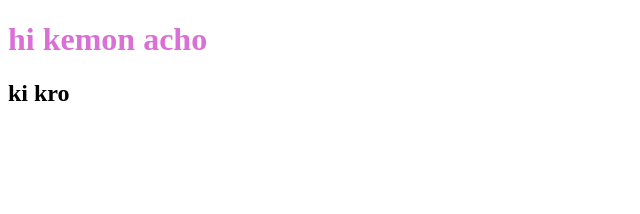
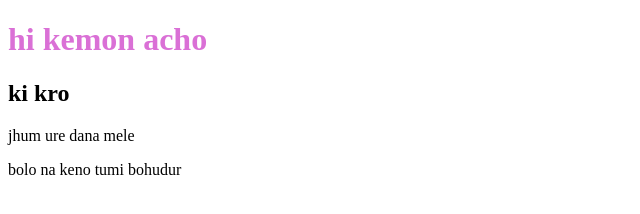
Before and after one commit to arishossen/first-repo, a plain HTML site: page index.html in a window 1280 px wide. Shown: the whole page, without its empty margins (0-640 px from the left). Drawn offline with Linux system fonts and the light colour scheme.

Commit message:
added paragraph

```diff
--- a/index.html
+++ b/index.html
@@ -10,5 +10,7 @@
 <body>
    <h1> hi kemon acho </h1>
    <h2> ki kro </h2>
+   <p>jhum ure dana mele </p>
+   <p>bolo na keno tumi bohudur</p>
 </body>
 </html>
```
